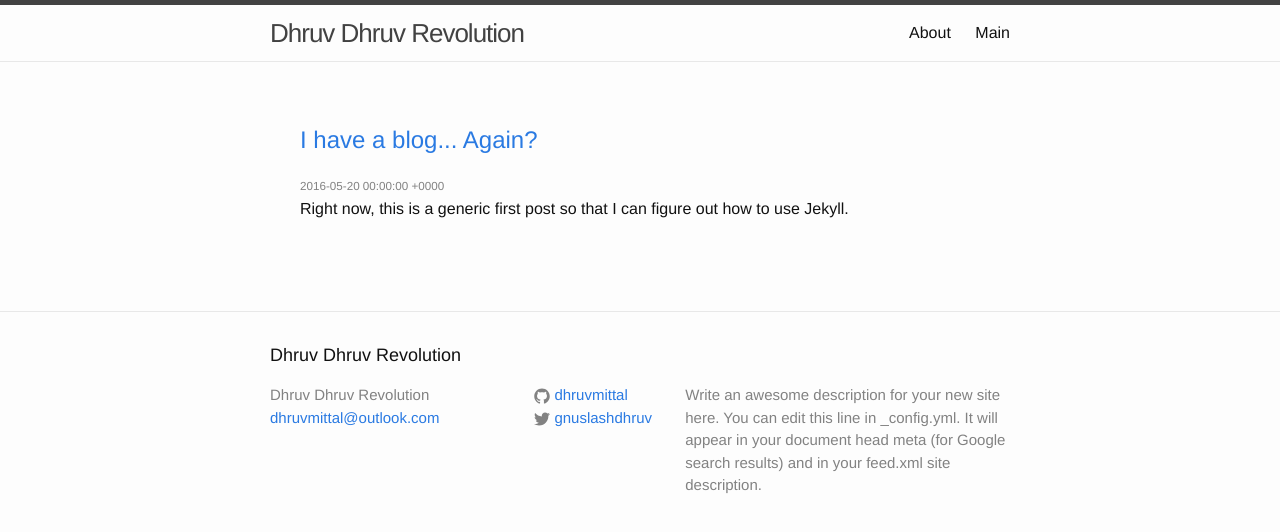
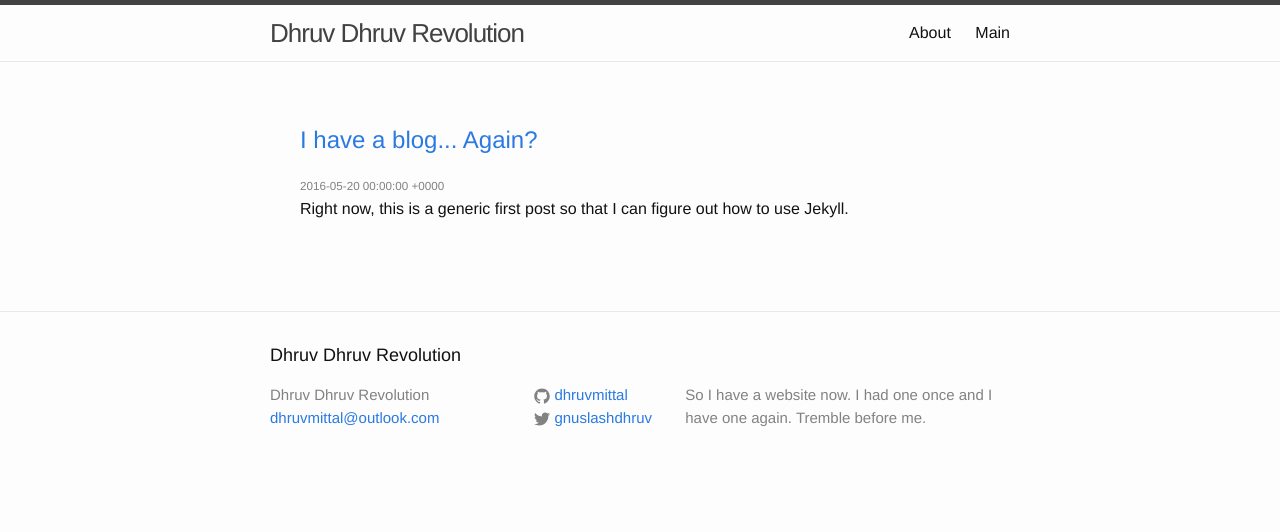
Before and after one commit to dhruvmittal/dhruvmittal.github.io, a Jekyll site: the page built from index.html, in a window 1280 px wide. Shown: the top 532 px of the page. Built offline with Jekyll 4.4.1, drawn with Linux system fonts in a browser that asks for light colours; nearby versions of some CDN libraries.

Commit message:
fixed description

```diff
--- a/_config.yml
+++ b/_config.yml
@@ -9,9 +9,7 @@
 title: Dhruv Dhruv Revolution
 email: dhruvmittal@outlook.com
 description: > # this means to ignore newlines until "baseurl:"
-  Write an awesome description for your new site here. You can edit this
-  line in _config.yml. It will appear in your document head meta (for
-  Google search results) and in your feed.xml site description.
+        So I have a website now. I had one once and I have one again. Tremble before me.
 baseurl: "" # the subpath of your site, e.g. /blog
 url: "dhruvmittal.github.io" # the base hostname & protocol for your site
 twitter_username: gnuslashdhruv
```
